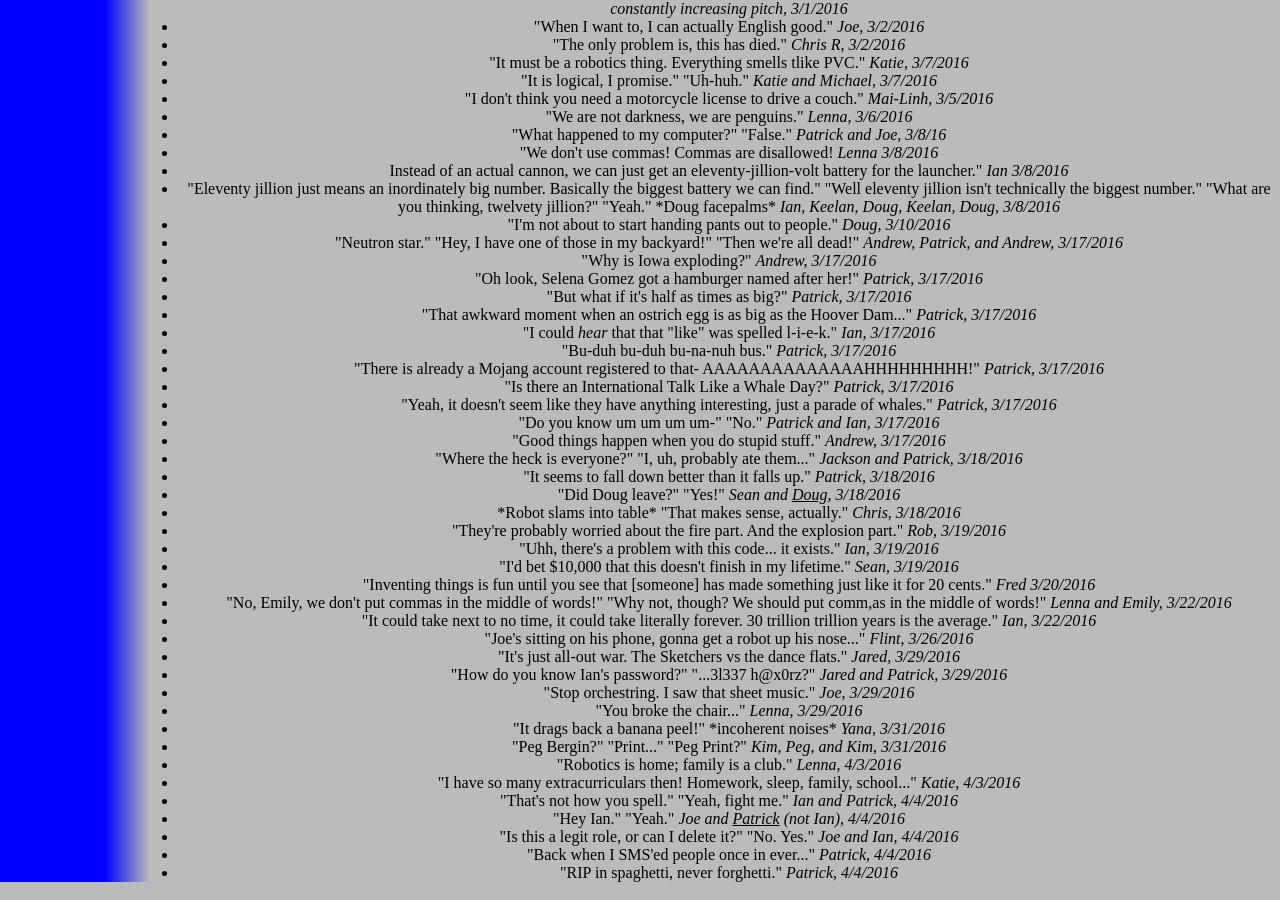
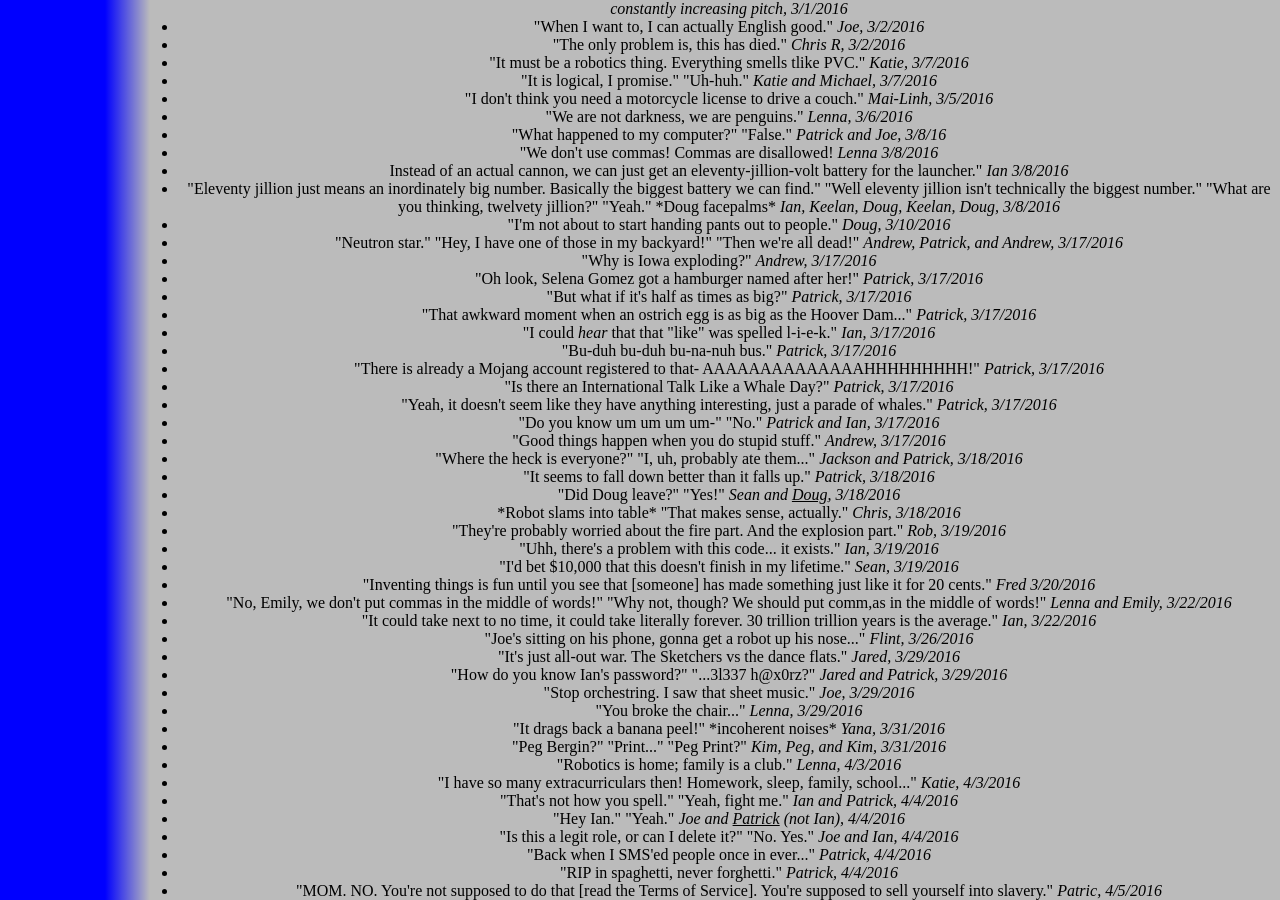
Before and after one commit to katiebugmoon/FRC4131.github.io, a Jekyll site: the page built from media/2016/quotes.html, in a window 1280 px wide and 900 px high, scrolled down 1924 px. Built offline with Jekyll 4.4.1, drawn with Linux system fonts in a browser that asks for light colours; nearby versions of some CDN libraries.

Commit message:
Update quotes.html

```diff
--- a/media/2016/quotes.html
+++ b/media/2016/quotes.html
@@ -149,4 +149,5 @@ title: Build Season 2016 Quotes
 	<li>"Is this a legit role, or can I delete it?" "No. Yes." <i>Joe and Ian, 4/4/2016</i></li>
 	<li>"Back when I SMS'ed people once in ever..." <i>Patrick, 4/4/2016</i></li>
 	<li>"RIP in spaghetti, never forghetti." <i>Patrick, 4/4/2016</i></li>
+	<li>"MOM. NO. You're not supposed to do that [read the Terms of Service]. You're supposed to sell yourself into slavery." <i>Patric, 4/5/2016</i></li>
 </ul><center>
```
